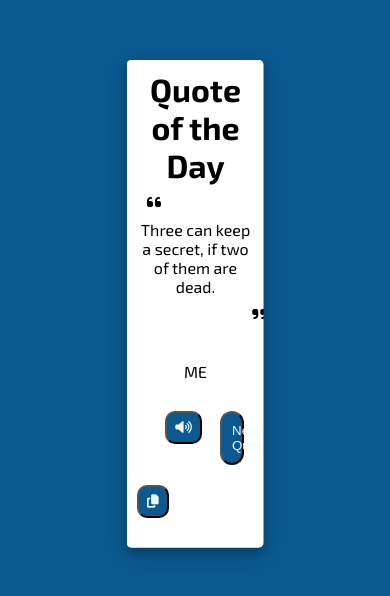
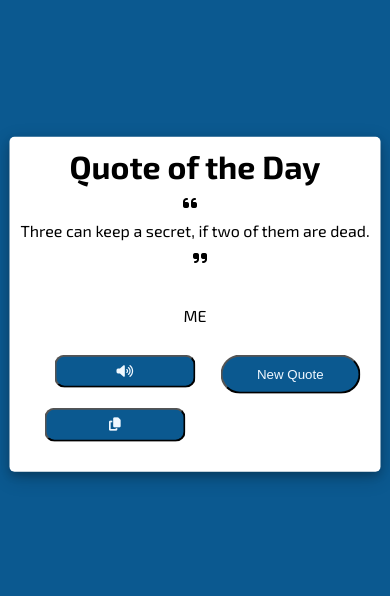
Before and after one commit to manicheruku/Dev, a plain HTML site: page Quote Generator/index.html in a window 390 px wide. Shown: the part 118-714 px from the top of the page. Drawn offline with Linux system fonts and the light colour scheme.

Commit message:
Update style.css

```diff
--- a/Quote Generator/style.css
+++ b/Quote Generator/style.css
@@ -130,3 +130,39 @@ body {
     filter: grayscale(0.8);
   }
 }
+
+.container {
+  width: 30%;
+}
+
+
+@media screen and (max-width: 1024px) {
+  .container {
+    width: 60%;
+  }
+}
+
+
+@media screen and (max-width: 768px) {
+  .container {
+    width: 90%;
+  }
+
+
+  #btn,
+  #speakButton,
+  #copyButton {
+    width: 40%;
+  }
+
+
+  #left {
+    margin-right: 10px;
+  }
+  #right {
+    margin-left: 10px;
+  }
+  #copyButton {
+    margin-right: 10px;
+  }
+}
```
